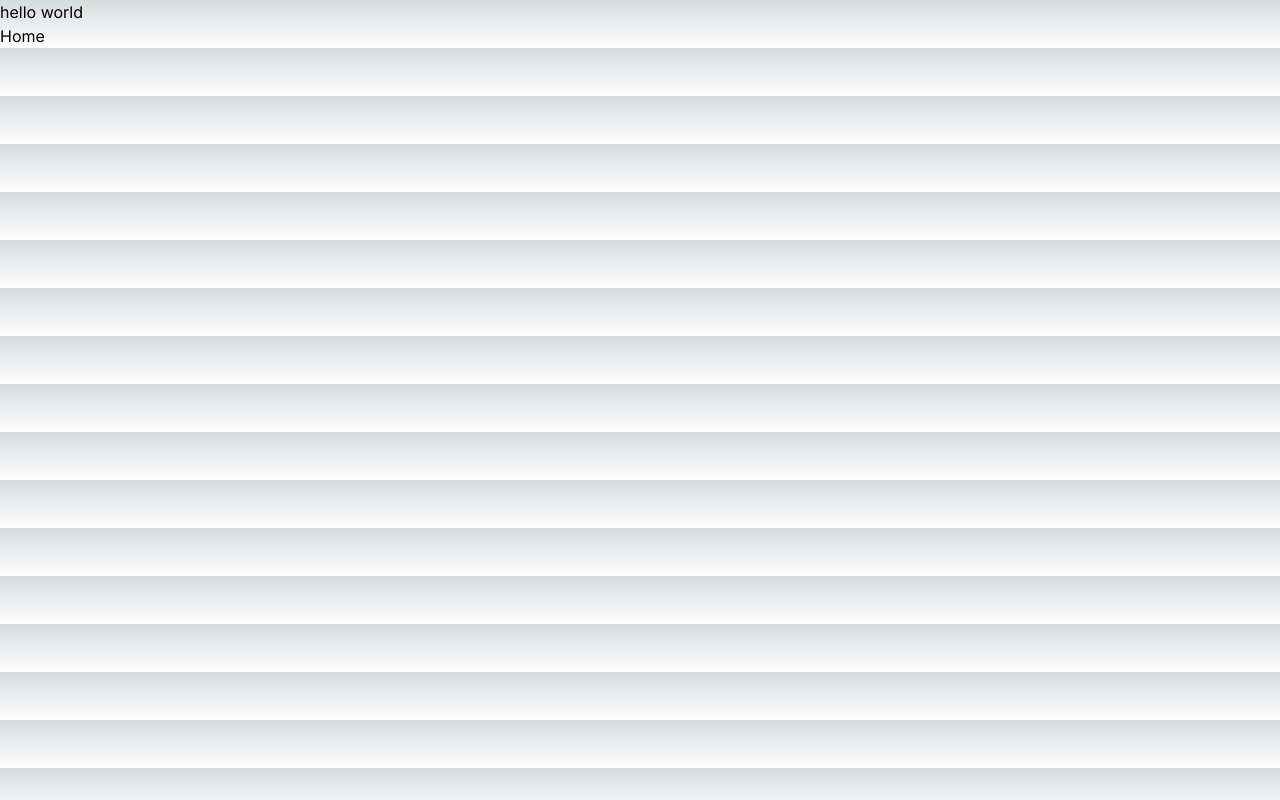
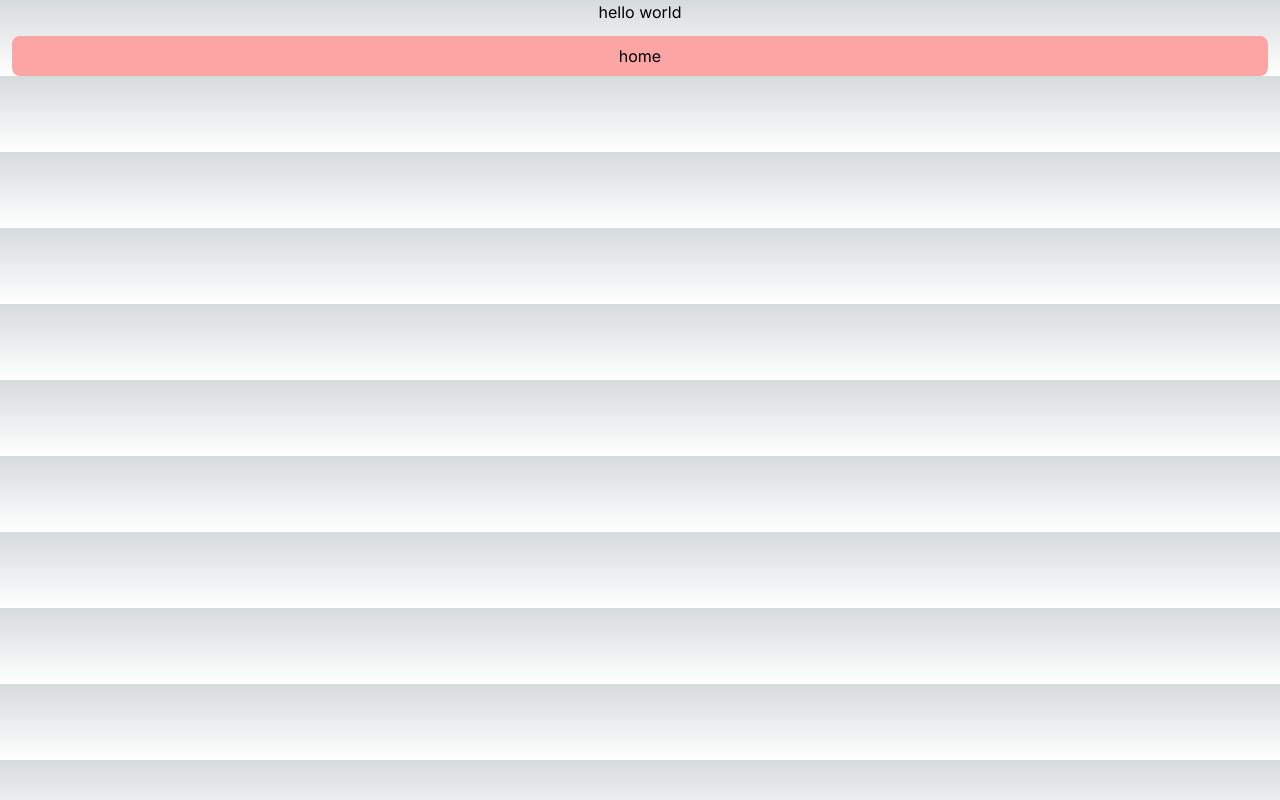
Before and after one commit to whayu901/todo-nextjs-PERN, a Next.js app in the folder client/: page /about in a window 1280 px wide. Built offline with nearby package versions, Linux system fonts and the light colour scheme.

Commit message:
Feature: add new page for slug about

```diff
--- /dev/null
+++ b/client/src/app/about/[slug]/page.tsx
@@ -0,0 +1,5 @@
+const AboutDetail = () => {
+  return <div>{`hello`}</div>;
+};
+
+export default AboutDetail;
--- a/client/src/app/about/page.tsx
+++ b/client/src/app/about/page.tsx
@@ -2,12 +2,13 @@ import Link from "next/link";
 
 const About = () => {
   return (
-    <>
-      <div>hello world</div>
-      <button>
-        <Link href={"/"}>Home</Link>
-      </button>
-    </>
+    <div className="flex justify-center flex-col mx-3">
+      <div className="text-center">hello world</div>
+
+      <Link href={"/"}>
+        <button className="p-2 bg-red-300 rounded-lg mt-3 w-full">home</button>
+      </Link>
+    </div>
   );
 };
 
--- a/client/src/app/layout.tsx
+++ b/client/src/app/layout.tsx
@@ -5,7 +5,7 @@ import "./globals.css";
 const inter = Inter({ subsets: ["latin"] });
 
 export const metadata: Metadata = {
-  title: "Create Next App",
+  title: "Create Next",
   description: "Generated by create next app",
 };
 
```
